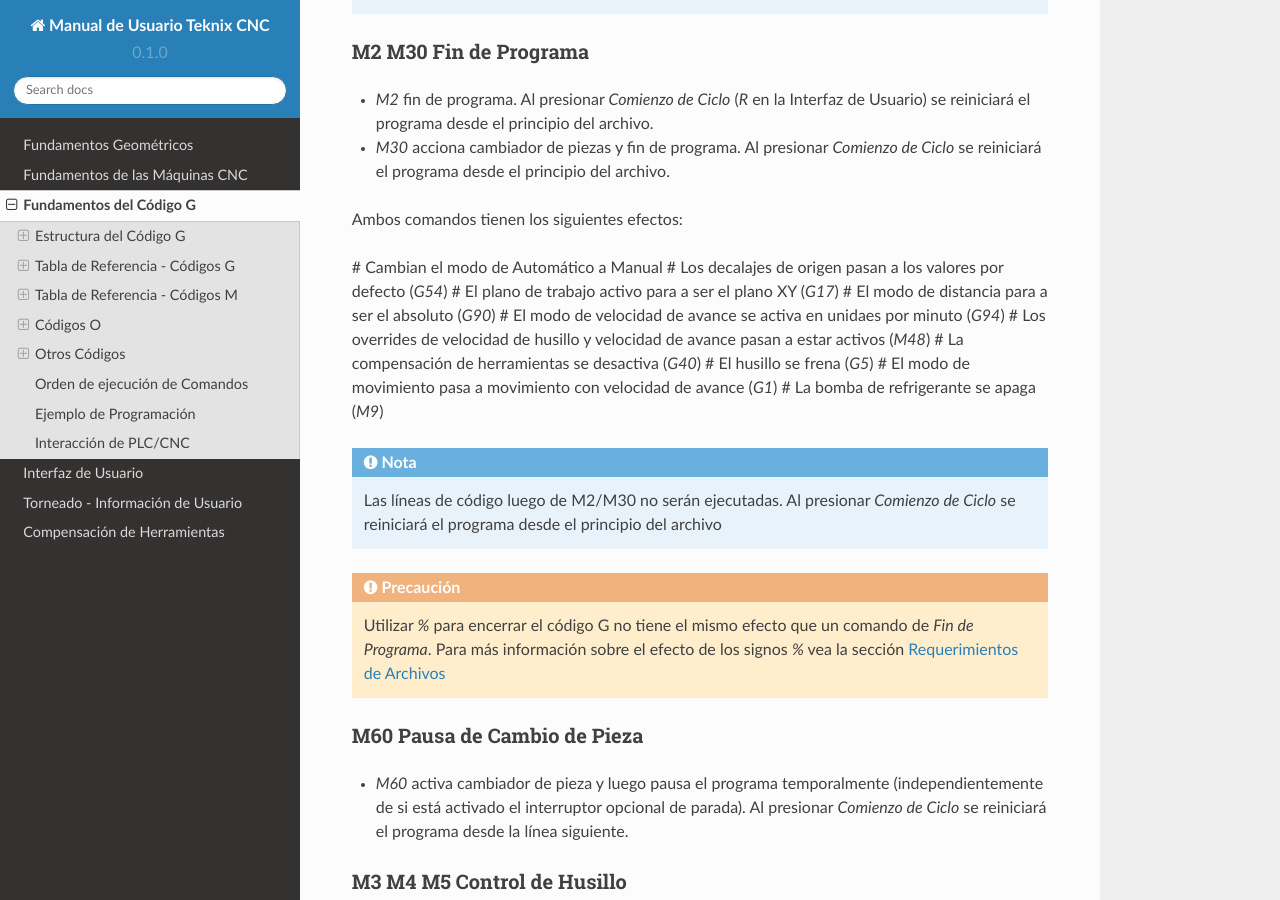
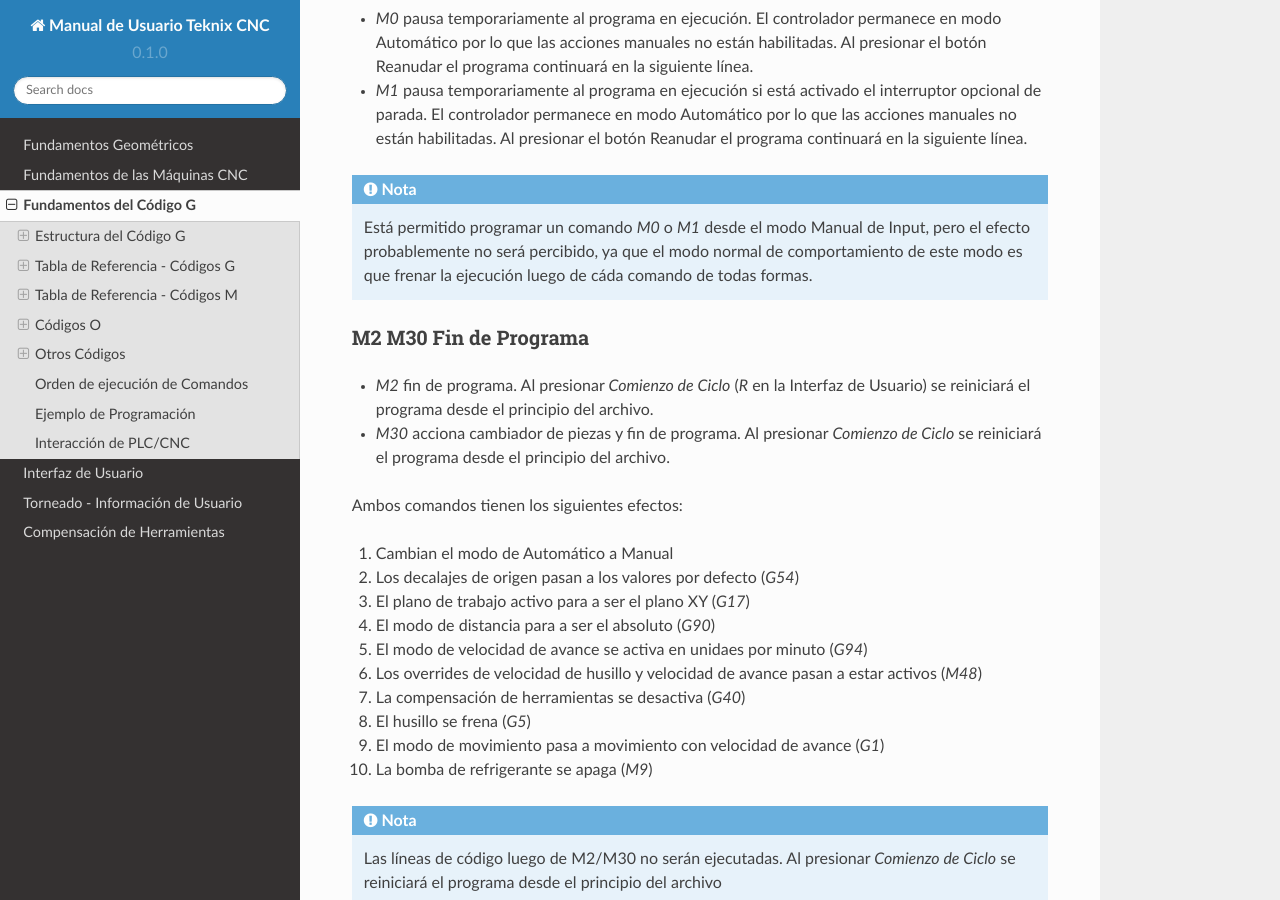
Before and after one commit to joseluperi/Manual-Teknix-CNC, a Sphinx documentation site: the page built from docs/source/cncFundamentals.rst, in a window 1280 px wide and 900 px high, scrolled down 73981 px. Built offline with Sphinx 7.4.7 and the Read the Docs theme 2.0.0, drawn with Linux system fonts in a browser that asks for light colours; some of the changed text lies outside the part shown.

```diff
--- a/docs/source/cncFundamentals.rst
+++ b/docs/source/cncFundamentals.rst
@@ -1058,7 +1058,9 @@ Si la compensación de herramienta está activa, el movimiento difiere del descr
 
 Si *G53* está definido en la misma línea, el movimiento también se ve modificado; ver sección :ref:`G53 <refG53>` para más información.
 
-La trayectoria de un movimiento rápido *G0* puede verse suavizado en los cambios de dirección y depende de la configuración de :doc:`trajectoryControl`.
+..
+
+   La trayectoria de un movimiento rápido *G0* puede verse suavizado en los cambios de dirección y depende de la configuración de :doc:`trajectoryControl`.
 
 Se produce un error si:
 
@@ -2073,8 +2088,7 @@ Da un error si:
 
    * El número *H* no es un entero
    * El número *H* es negativo
-   * El número *H* no es un número válido de herramienta
-      (notar que el número 0 es válido en máquinas con cambiadores no aleatorios)
+   * El número *H* no es un número válido de herramienta (notar que el número 0 es válido en máquinas con cambiadores no aleatorios)
 
 
 .. _refG43.1:
@@ -2514,8 +2528,8 @@ Si la posición en el eje Z es menor al valor de *R-*, el eje Z realiza un movim
 Esto sucede solo una vez, independientemente del valor de *L*.
 Adicionalmente, al inicio del primer ciclo y en cada repetición, se realiza uno o los dos movimientos siguientes:
 
-# Desplazamiento rápido en el plano XY al valor de las coordenadas X e Y dados
-# Desplazamiento rápido a la posición *R*, si es que no está en esa posición
+#. Desplazamiento rápido en el plano XY al valor de las coordenadas X e Y dados
+#. Desplazamiento rápido a la posición *R*, si es que no está en esa posición
 
 **¿Porqué usar Ciclos Cerrados?**
 
@@ -3217,16 +3231,16 @@ M2 M30 Fin de Programa
 
 Ambos comandos tienen los siguientes efectos:
 
-# Cambian el modo de Automático a Manual
-# Los decalajes de origen pasan a los valores por defecto (*G54*)
-# El plano de trabajo activo para a ser el plano XY (*G17*)
-# El modo de distancia para a ser el absoluto (*G90*)
-# El modo de velocidad de avance se activa en unidaes por minuto (*G94*)
-# Los overrides de velocidad de husillo y velocidad de avance pasan a estar activos (*M48*)
-# La compensación de herramientas se desactiva (*G40*)
-# El husillo se frena (*G5*)
-# El modo de movimiento pasa a movimiento con velocidad de avance (*G1*)
-# La bomba de refrigerante se apaga (*M9*)
+#. Cambian el modo de Automático a Manual
+#. Los decalajes de origen pasan a los valores por defecto (*G54*)
+#. El plano de trabajo activo para a ser el plano XY (*G17*)
+#. El modo de distancia para a ser el absoluto (*G90*)
+#. El modo de velocidad de avance se activa en unidaes por minuto (*G94*)
+#. Los overrides de velocidad de husillo y velocidad de avance pasan a estar activos (*M48*)
+#. La compensación de herramientas se desactiva (*G40*)
+#. El husillo se frena (*G5*)
+#. El modo de movimiento pasa a movimiento con velocidad de avance (*G1*)
+#. La bomba de refrigerante se apaga (*M9*)
 
 .. admonition:: Nota
    :class: Note
@@ -3313,7 +3327,7 @@ Cuando el cambio de herramienta se complete:
 * No se realizará algún otro cambio. Por ejemplo, si la bomba de refrigerante estaba encendida quedará encendida durante el cambio de herramienta
 
 .. admonition:: Precaución
-   :class: Warning
+   :class: warning
 
    El decalaje de largo de herramienta no se modificado por *M6*, utilice *G43* luego de un cambiar a una herramienta *M6* con otro largo
 
```
Also changed, not shown: other parts of docs/source/cncFundamentals.rst (+20 -2 lines).
